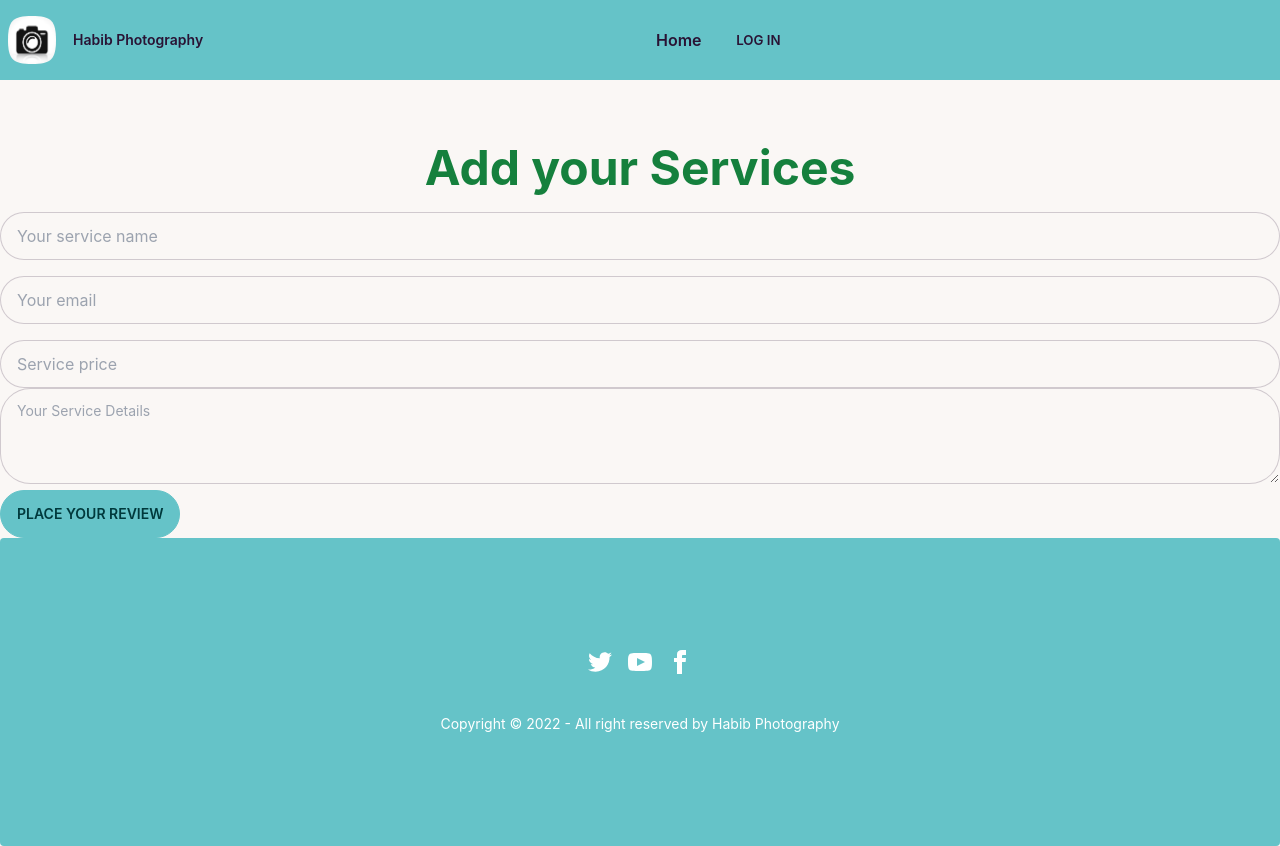
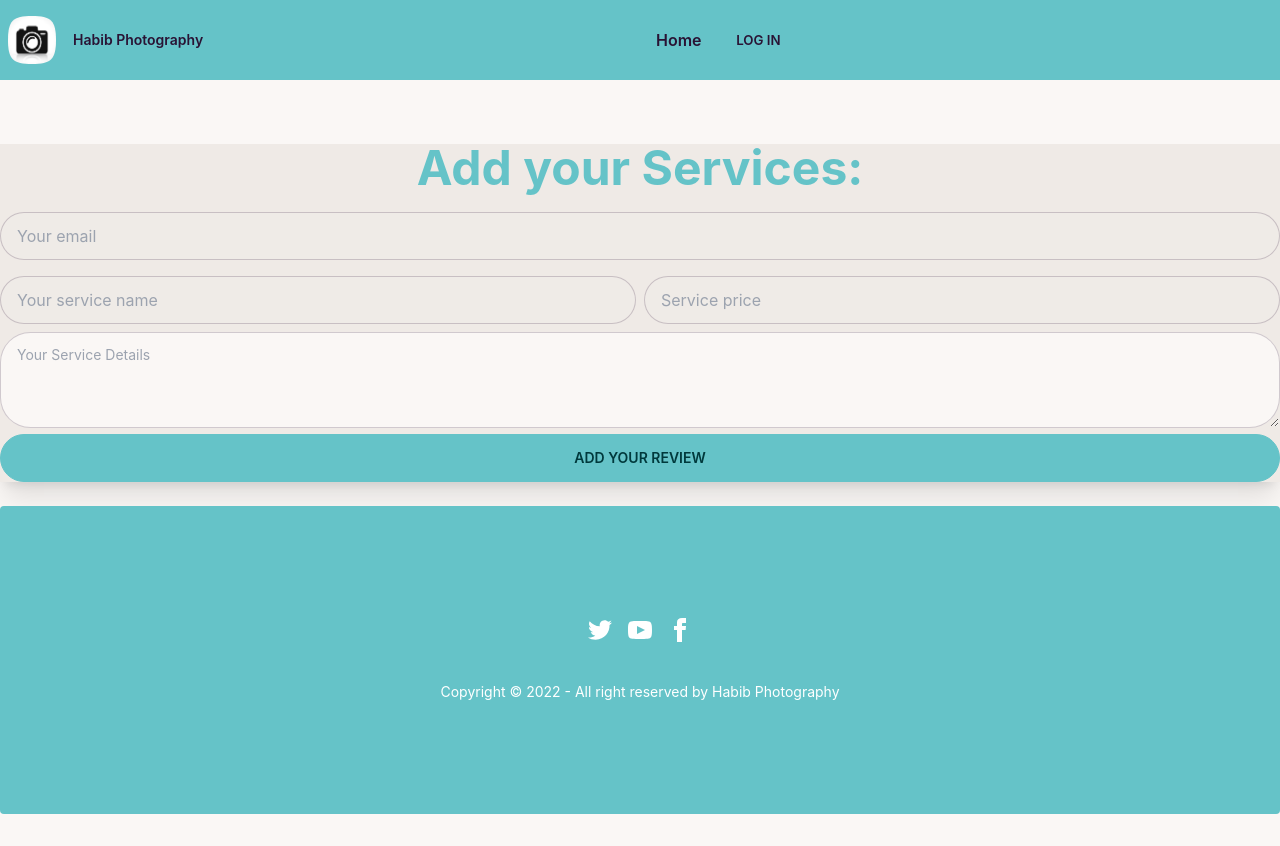
Before and after one commit to habib4224/habib-photography-client, a React (Create React App) app: page /serviceadd in a window 1280 px wide. After the commit the page ends 814 px from the top, so only its background shows below. Built offline with nearby package versions, Linux system fonts and the light colour scheme; no server answers.

Commit message:
add serviceces

```diff
--- a/src/AddService/AddService.js
+++ b/src/AddService/AddService.js
@@ -1,6 +1,7 @@
 import React, { useContext } from 'react';
 import { AuthContext } from '../context/AuthProvider/AuthProvider';
 import useTitle from '../Hooks/useTitle';
+
 
 const AddService = () => {
     const { user } = useContext(AuthContext);
@@ -43,20 +44,22 @@ const AddService = () => {
     }
 
     return (
-        <div>
-            <h2 className='text-5xl text-center my-5 text-green-700 font-bold'>Add your Services</h2>
+        <div className='bg-base-200 shadow-xl my-6'>
+            <h2 className='text-5xl text-center my-5 text-primary font-bold'>Add your Services:</h2>
             <form onSubmit={handleAddServices}>
                 <div className='grid grid-cols-1 lg:grid-cols-1 gap-4'>
-                    {/* <input type="text" placeholder="Your review" className="input input-ghost w-full input-bordered" /> */}
-                    <input name='name' type="text" placeholder="Your service name" className="input input-ghost w-full input-bordered" required />
+
                     <input name='email' type="text" placeholder="Your email" defaultValue={user?.email} className="input input-ghost w-full input-bordered" readOnly />
-                    <input name='price' type="text" placeholder="Service price" className="input input-ghost w-full input-bordered" />
+                    <div className='flex gap-2 mb-2' >
+                        <input name='name' type="text" placeholder="Your service name" className="input input-ghost w-1/2  input-bordered" required />
+                        <input name='price' type="text" placeholder="Service price" className="input w-1/2 input-ghost  input-bordered" />
+                    </div>
                 </div>
                 <textarea name='description' className="textarea textarea-bordered h-24 w-full" placeholder="Your Service Details" required></textarea>
 
-                <input className='btn btn-primary' type="submit" value="Place your Review" />
+                <input className='btn btn-primary w-full' type="submit" value="Add your Review" />
             </form>
-            {/* <ToastContainer /> */}
+
         </div>
     );
 };
```
